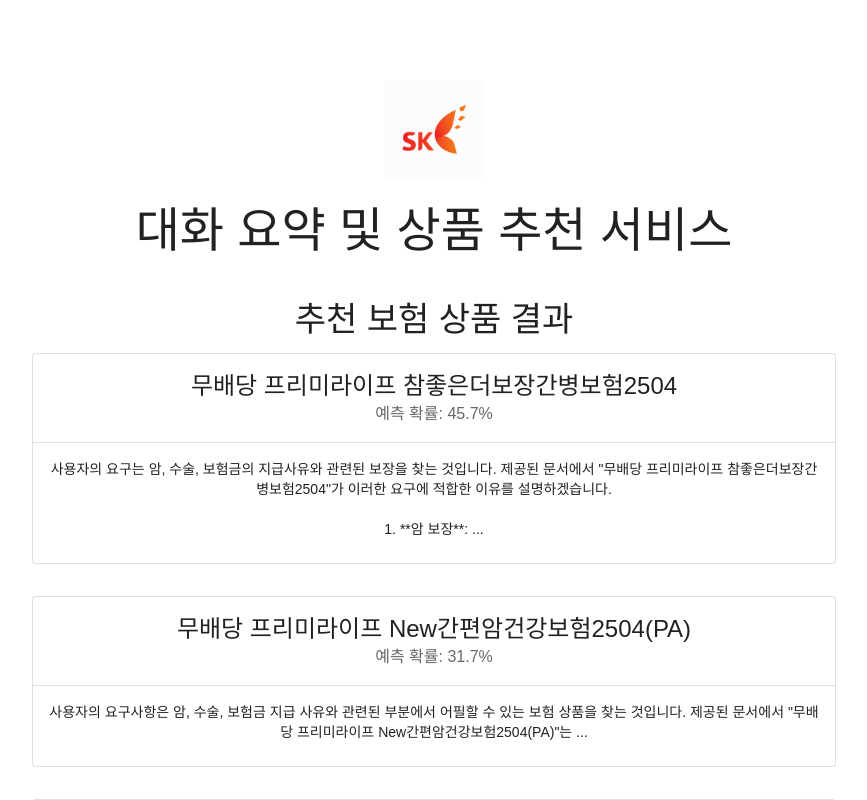
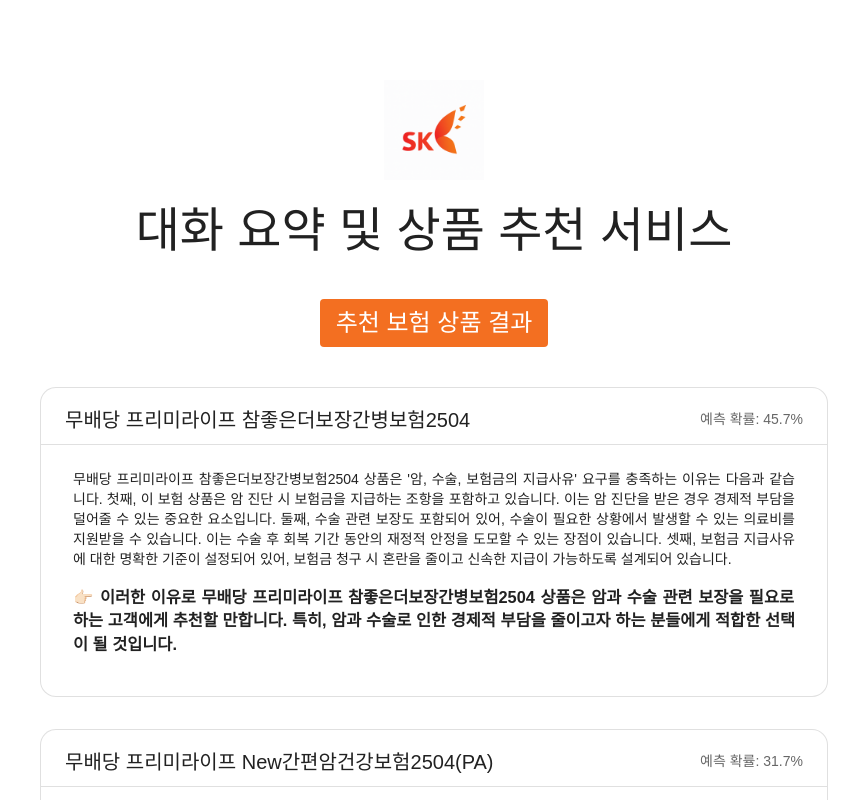
Before and after one commit to idealHyun/skala_voice_ai, a React (Create React App) app in the folder frontend/: page /result in a window 1280 px wide. Shown: the top 800 px of the page, without its empty margins (206-1073 px from the left). Built offline with nearby package versions, Linux system fonts and the light colour scheme; a web font is replaced by a local one.

Commit message:
refactor: 결과 확인 페이지 수정

```diff
--- a/frontend/src/components/Result.jsx
+++ b/frontend/src/components/Result.jsx
@@ -4,58 +4,80 @@
     Typography,
     Card,
     CardContent,
-  CardHeader,
     Divider,
 } from '@mui/material';
 
-const mockResult = {
-  answers: [
+const mockResult = [
     {
         label: '무배당 프리미라이프 참좋은더보장간병보험2504',
         probability: 0.457,
         answer:
-        '사용자의 요구는 암, 수술, 보험금의 지급사유와 관련된 보장을 찾는 것입니다. 제공된 문서에서 "무배당 프리미라이프 참좋은더보장간병보험2504"가 이러한 요구에 적합한 이유를 설명하겠습니다.\n\n1. **암 보장**: ...',
+            "무배당 프리미라이프 참좋은더보장간병보험2504 상품은 '암, 수술, 보험금의 지급사유' 요구를 충족하는 이유는 다음과 같습니다. 첫째, 이 보험 상품은 암 진단 시 보험금을 지급하는 조항을 포함하고 있습니다. 이는 암 진단을 받은 경우 경제적 부담을 덜어줄 수 있는 중요한 요소입니다. 둘째, 수술 관련 보장도 포함되어 있어, 수술이 필요한 상황에서 발생할 수 있는 의료비를 지원받을 수 있습니다. 이는 수술 후 회복 기간 동안의 재정적 안정을 도모할 수 있는 장점이 있습니다. 셋째, 보험금 지급사유에 대한 명확한 기준이 설정되어 있어, 보험금 청구 시 혼란을 줄이고 신속한 지급이 가능하도록 설계되어 있습니다.\n\n이러한 이유로 무배당 프리미라이프 참좋은더보장간병보험2504 상품은 암과 수술 관련 보장을 필요로 하는 고객에게 추천할 만합니다. 특히, 암과 수술로 인한 경제적 부담을 줄이고자 하는 분들에게 적합한 선택이 될 것입니다."
     },
     {
         label: '무배당 프리미라이프 New간편암건강보험2504(PA)',
         probability: 0.317,
         answer:
-        '사용자의 요구사항은 암, 수술, 보험금 지급 사유와 관련된 부분에서 어필할 수 있는 보험 상품을 찾는 것입니다. 제공된 문서에서 "무배당 프리미라이프 New간편암건강보험2504(PA)"는 ...',
+            "무배당 프리미라이프 New간편암건강보험2504(PA) 상품이 '암, 수술, 보험금의 지급사유' 요구를 충족하는 이유는 다음과 같습니다. 첫째, 이 보험 상품은 암 진단 시 보험금을 지급하는 조건을 명확히 하고 있습니다. 이는 암 진단 확정 시 보험금이 지급된다는 점에서 {암}과 직접 연결됩니다. 둘째, 수술에 대한 보장도 포함되어 있어, 암 수술 시 발생하는 비용을 보장받을 수 있습니다. 이는 {수술}과 관련된 부분을 충족시킵니다. 셋째, 보험금 지급 사유에 대한 명확한 기준이 제시되어 있어, 보험금 지급의 투명성을 확보하고 있습니다. 이는 {보험금의 지급사유}와 연결됩니다.\n\n이 보험 상품은 암 진단과 수술에 대한 보장을 통해 암 치료에 필요한 경제적 부담을 덜어줄 수 있는 실질적인 혜택을 제공합니다. 암과 관련된 다양한 상황에서 보험금이 지급되므로, 암 치료에 대한 걱정을 덜고자 하는 분들에게 추천할 수 있습니다."
     },
     {
         label: '무배당 프리미라이프 노후실손의료비보험2504',
         probability: 0.126,
         answer:
-        '사용자의 요구사항은 암, 수술, 보험금 지급사유와 관련된 무배당 프리미라이프 노후실손의료비보험2504에 대한 어필 포인트입니다. 이와 관련하여 문서에서 추출된 내용을 바탕으로 해당 보험 상품을 추천하는 이유를 설명하겠습니다.\n\n### 추천 보험 상품: ...',
-    },
-  ],
-};
+            "문서에서 발췌한 내용을 바탕으로 \"무배당 프리미라이프 노후실손의료비보험2504\" 상품이 '암, 수술, 보험금의 지급사유' 요구를 충족하는 이유를 설명하겠습니다.\n\n첫째, {암}과 관련하여 이 보험 상품은 암 진단 시 보험금을 지급하는 조항이 포함되어 있습니다. 이는 암 진단을 받은 경우, 피보험자가 경제적 부담을 덜 수 있도록 설계된 것입니다. 따라서 암과 관련된 보험금 지급 사유를 충족합니다.\n\n둘째, {수술}에 대한 부분에서는 수술이 필요한 경우 보험금이 지급된다는 조항이 명시되어 있습니다. 이는 수술로 인한 의료비 부담을 경감시키기 위한 것으로, 수술 관련 보험금 지급 사유를 충족합니다.\n\n셋째, {보험금의 지급사유}에 대해 이 상품은 보험금 지급 조건을 명확히 규정하고 있으며, 피보험자가 해당 조건을 충족할 경우 보험금을 지급하도록 설계되어 있습니다. 이는 보험금 지급의 명확성과 신뢰성을 높이는 요소입니다.\n\n따라서 \"무배당 프리미라이프 노후실손의료비보험2504\" 상품은 암 진단, 수술 필요 시, 그리고 명확한 보험금 지급 조건을 통해 피보험자에게 실질적인 혜택을 제공할 수 있는 상품으로 추천할 만합니다. 이러한 특성은 특히 노후에 예상치 못한 의료비 부담을 줄이고자 하는 분들에게 적합합니다."
+    }
+];
 
 export default function Result() {
     return (
-    <Box mt={5} px={3}>
-      <Typography variant="h4" gutterBottom>
+        <Box mt={5} px={4}>
+            <Typography
+                variant="h5"
+                gutterBottom
+                sx={{
+                    color: 'white',
+                    backgroundColor: '#f36f21',
+                    padding: '0.5rem 1rem',
+                    borderRadius: 1,
+                    display: 'inline-block',
+                }}
+            >
                 추천 보험 상품 결과
             </Typography>
 
-      {mockResult.answers.map((item, index) => (
-        <Card key={index} variant="outlined" sx={{ mb: 4 }}>
-          <CardHeader
-            title={item.label}
-            subheader={`예측 확률: ${(item.probability * 100).toFixed(1)}%`}
-          />
-          <Divider />
+
+            {mockResult.map((item, index) => {
+                const paragraphs = item.answer.split('\n\n');
+                const last = paragraphs.pop();
+
+                return (
+                    <Card key={index} variant="outlined" sx={{ mt: 4, mb: 4, borderRadius: 4 }}>
+                        <Box display="flex" justifyContent="space-between" alignItems="center" px={3} pt={2}>
+                            <Typography variant="h6">{item.label}</Typography>
+                            <Typography variant="subtitle2" color="text.secondary">
+                                예측 확률: {(item.probability * 100).toFixed(1)}%
+                            </Typography>
+                        </Box>
+
+                        <Divider sx={{ my: 1 }} />
                         <CardContent>
-            <Typography
-              variant="body2"
-              component="div"
-              sx={{ whiteSpace: 'pre-line' }}
-            >
-              {item.answer}
+                            <Box sx={{ textAlign: 'justify', px: 2 }}>
+                                {paragraphs.map((p, i) => (
+                                    <Typography key={i} variant="body2" paragraph>
+                                        {p}
                                     </Typography>
+                                ))}
+                                {/* 결론 문단 */}
+                                {last && (
+                                    <Typography variant="body2" paragraph>
+                                        <h3>👉🏻 {last}</h3>
+                                    </Typography>
+                                )}
+                            </Box>
                         </CardContent>
                     </Card>
-      ))}
+                );
+            })}
         </Box>
     );
 }
```
Lines whose indentation alone changed are shown as unchanged.
